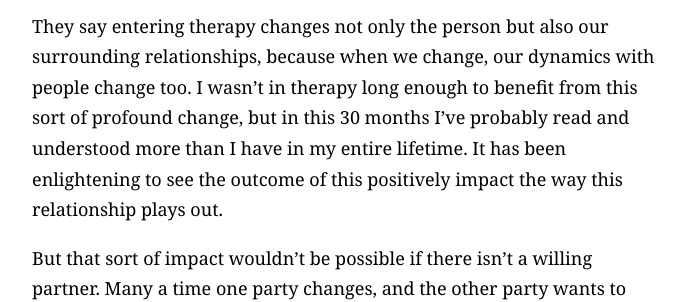
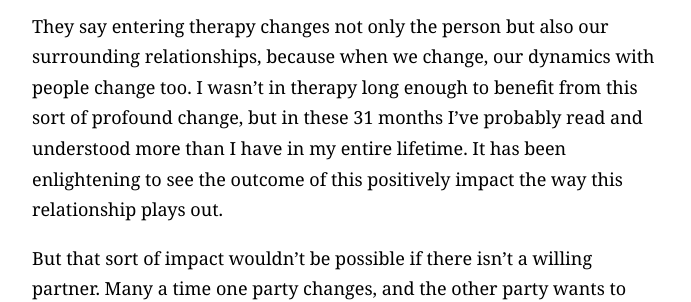
Before and after one commit to wynlim/wynlim.github.io, a Jekyll site: the page built from _posts/2018-12-02-marvel.markdown, in a window 1280 px wide and 900 px high, scrolled down 1091 px. Shown: the part 246-548 px from the top of the window, without its empty margins (293-984 px from the left). Built offline with Jekyll 4.4.1, drawn with Linux system fonts in a browser that asks for light colours; comment, search, counter and statistics services are not loaded.

Commit message:
Update 2018-12-02-marvel.markdown

```diff
--- a/_posts/2018-12-02-marvel.markdown
+++ b/_posts/2018-12-02-marvel.markdown
@@ -11,7 +11,7 @@ Perhaps even if I believed that her attitude wouldn't sustain once the rose-tint
 
 We have learned to fight better, and that requires the effort to know each other deeper: where are the trigger points, how we both handle and resolve conflict. There is a lot of letting go, not because of the desire to compromise, but the understanding of the actual intent behind the actions and words. We often think people we love are deliberately injuring us, when it is because we don't know how to handle the injuries within ourselves. This is a lesson I am learning on my personal journey, and in parallel it is also unfolding in our relationship.
 
-They say entering therapy changes not only the person but also our surrounding relationships, because when we change, our dynamics with people change too. I wasn't in therapy long enough to benefit from this sort of profound change, but in this 30 months I've probably read and understood more than I have in my entire lifetime. It has been enlightening to see the outcome of this positively impact the way this relationship plays out.
+They say entering therapy changes not only the person but also our surrounding relationships, because when we change, our dynamics with people change too. I wasn't in therapy long enough to benefit from this sort of profound change, but in these 31 months I've probably read and understood more than I have in my entire lifetime. It has been enlightening to see the outcome of this positively impact the way this relationship plays out.
 
 But that sort of impact wouldn't be possible if there isn't a willing partner. Many a time one party changes, and the other party wants to stay in the same place, so the relationship disintegrates. We are both in major transitions of our lives, so we're both radically changing in different ways, I think we could fall out of sync or diverge from our shared path so very easily. We fall in love with a person and months later the person is no longer the same person we fell in love with. So love has to be consistently renewed and reaffirmed from both sides.
 
```
